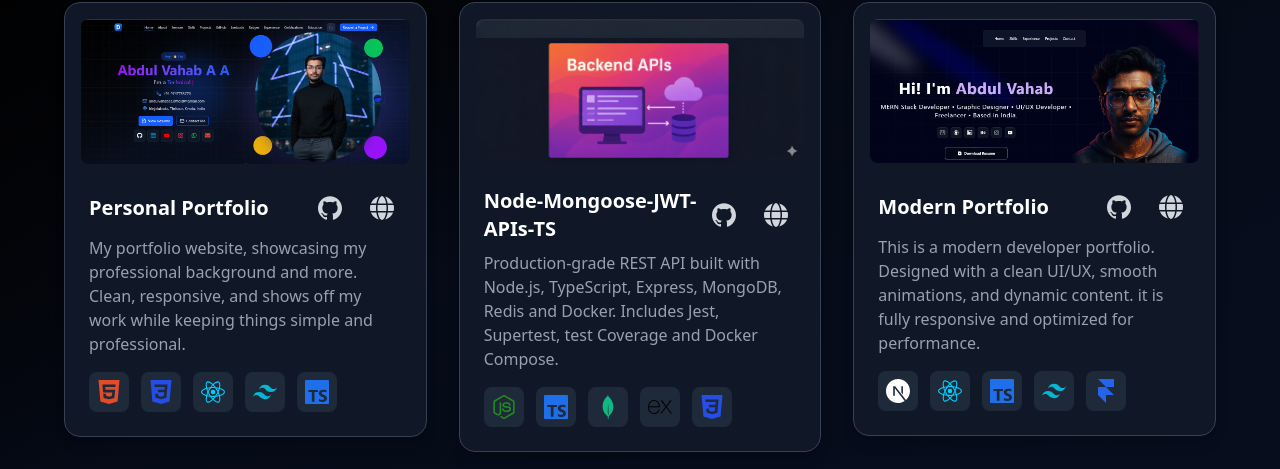
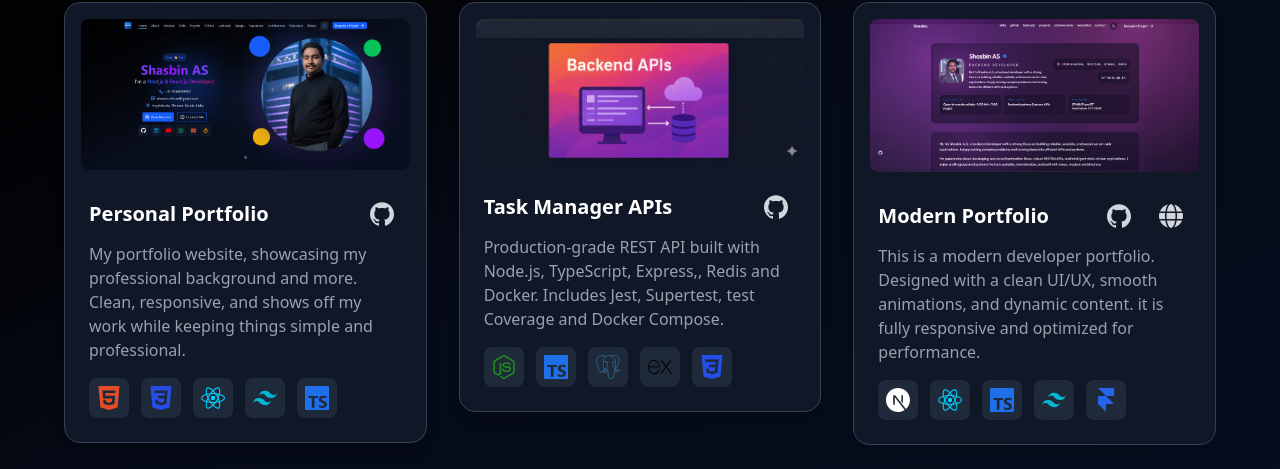
Before and after one commit to shasbinas/react-ts-personal-portfolio, a React (Vite) app: page / in a window 1280 px wide. Shown: the part 2716-3185 px from the top of the page. Built offline with nearby package versions, Linux system fonts and the light colour scheme; no server answers; a web font is replaced by a local one.

Commit message:
feat:project secssion corrected

```diff
--- a/src/components/Projects.tsx
+++ b/src/components/Projects.tsx
@@ -18,6 +18,7 @@ import {
   SiHtml5,
   SiCss3,
   SiExpress,
+  SiPostgresql,
 } from 'react-icons/si';
 
 // Define reusable tech stack icons & colors
@@ -27,9 +28,10 @@ const techStacks = {
   firebase: { icon: SiFirebase, name: 'Firebase', color: '#fbbf00' },
   tailwind: { icon: SiTailwindcss, name: 'Tailwind CSS', color: '#06b6d4' },
   typescript: { icon: SiTypescript, name: 'TypeScript', color: '#1f6feb' },
-  next: { icon: SiNextdotjs, name: 'Next.js', color: '#' },
+  next: { icon: SiNextdotjs, name: 'Next.js', color: '#' }, // unchanged
   mongodb: { icon: SiMongodb, name: 'MongoDB', color: '#10b981' },
   prisma: { icon: SiPrisma, name: 'Prisma', color: '#186997' },
+  postgresql: { icon: SiPostgresql, name: 'PostgreSQL', color: '#336791' }, // added
   shadcn: { icon: SiShadcnui, name: 'ShadCN', color: '#6366f1' },
   framer: { icon: SiFramer, name: 'Framer Motion', color: '#2563eb' },
   socket: { icon: SiSocketdotio, name: 'Socket.io', color: '#' },
@@ -44,8 +46,8 @@ const projects = [
     description:
       'My portfolio website, showcasing my professional background and more. Clean, responsive, and shows off my work while keeping things simple and professional.',
     image: '/assets/img/portfolio.png',
-    link: 'https://abdulvahabaaa.in/',
-    github: 'https://github.com/abdulvahabaa/react-ts-personal-portfolio',
+    link: '',
+    github: 'https://github.com/shasbinas/react-ts-personal-portfolio.git',
     techStack: [
       { icon: SiHtml5, name: 'HTML', color: '#e34c26' },
       { icon: SiCss3, name: 'CSS', color: '#264de4' },
@@ -55,16 +57,16 @@ const projects = [
     ],
   },
   {
-    title: 'Node-Mongoose-JWT-APIs-TS',
+    title: 'Task Manager APIs',
     description:
-      'Production-grade REST API built with Node.js, TypeScript, Express, MongoDB, Redis and Docker. Includes Jest, Supertest, test Coverage and Docker Compose.',
+      'Production-grade REST API built with Node.js, TypeScript, Express,, Redis and Docker. Includes Jest, Supertest, test Coverage and Docker Compose.',
     image: '/assets/img/Backend API.png',
-    link: 'https://tumour-spotter-ai.lovable.app',
-    github: 'https://github.com/dineshit27/tumour-spotter-ai',
+    link: '',
+    github: 'https://github.com/shasbinas/task-manager-api-ts.git',
     techStack: [
       techStacks.node,
       techStacks.typescript,
-      techStacks.mongodb,
+      techStacks. postgresql,
       { icon: SiExpress, name: 'Express', color: '#000' },
       { icon: SiCss3, name: 'CSS', color: '#264de4' },
     ],
@@ -74,8 +76,8 @@ const projects = [
     description:
       'This is a modern developer portfolio. Designed with a clean UI/UX, smooth animations, and dynamic content. it is fully responsive and optimized for performance.',
     image: '/assets/img/modern-portfolio.png',
-    link: 'https://modern-portfolio-eta-eight.vercel.app/',
-    github: 'https://github.com/abdulvahabaa/modern-portfolio',
+    link: 'https://personal-website-psi-eight-78.vercel.app/',
+    github: 'https://github.com/shasbinas/my-portfolio-nextjs.git',
     techStack: [
       techStacks.next,
       techStacks.react,
```
Also changed, not shown: public/assets/img/modern-portfolio.png, public/assets/img/portfolio.png.
